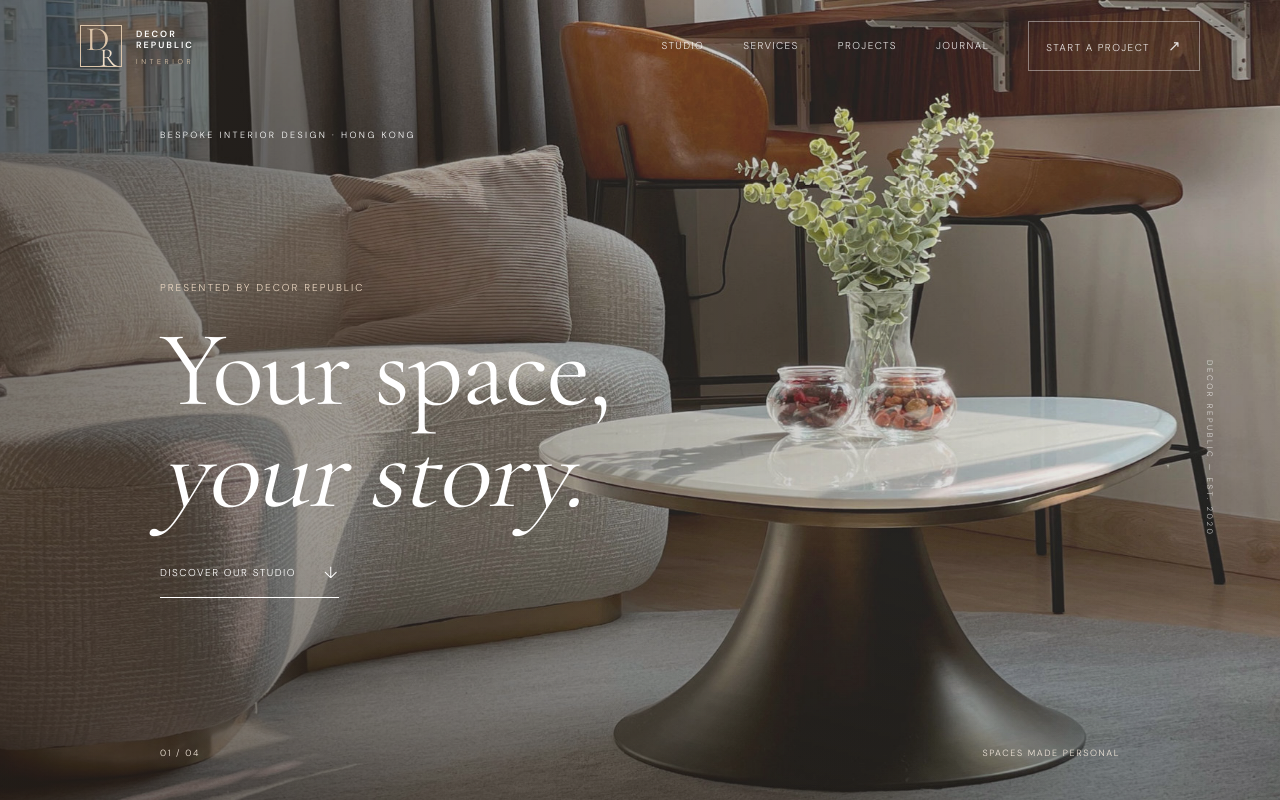
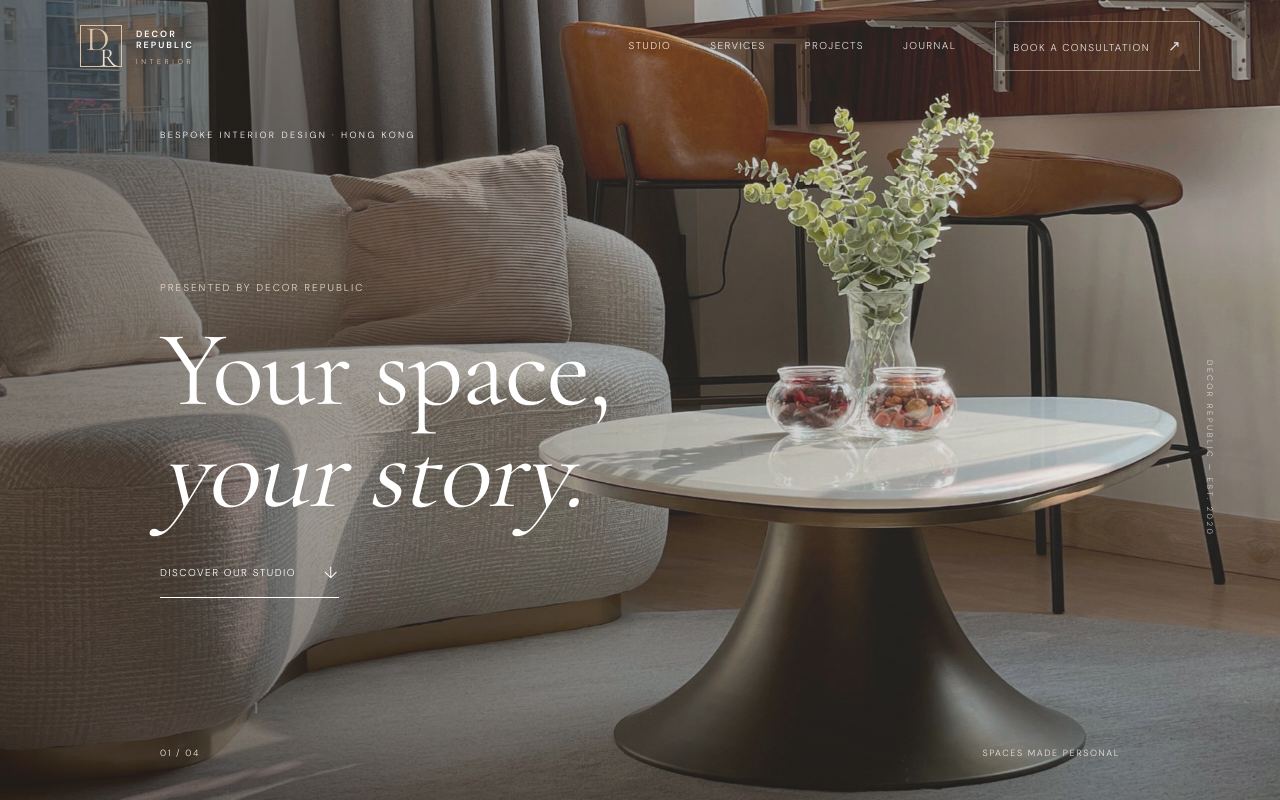
Before and after one commit to jamiemak124/jamie, a plain HTML site: page index.html in a window 1280 px wide. Shown: the top 800 px of the page. Drawn offline with nearby package versions, Linux system fonts and the light colour scheme.

Commit message:
Connect index.html to new pages

```diff
--- a/index.html
+++ b/index.html
@@ -17,7 +17,7 @@
     <a class="brand" href="#home" aria-label="Decor Republic home"><span class="brand-mark" aria-hidden="true"><span class="brand-initial-d">D</span><span class="brand-initial-r">R</span></span><span class="brand-word">DECOR<br>REPUBLIC</span><small>INTERIOR</small></a>
     <button class="menu-toggle" aria-expanded="false" aria-controls="main-nav" aria-label="Open navigation"><i></i><i></i></button>
     <nav id="main-nav" class="main-nav" aria-label="Main navigation">
-      <a href="about.html">Studio</a><a href="services.html">Services</a><a href="projects.html">Projects</a><a href="journal.html">Journal</a><a class="nav-cta" href="contact.html">Start a project <span>↗</span></a>
+      <a href="about.html">Studio</a><a href="services.html">Services</a><a href="projects.html">Projects</a><a href="journal.html">Journal</a><a class="nav-cta" href="booking.html">Book a consultation <span>↗</span></a>
     </nav>
   </header>
   <main>
```
